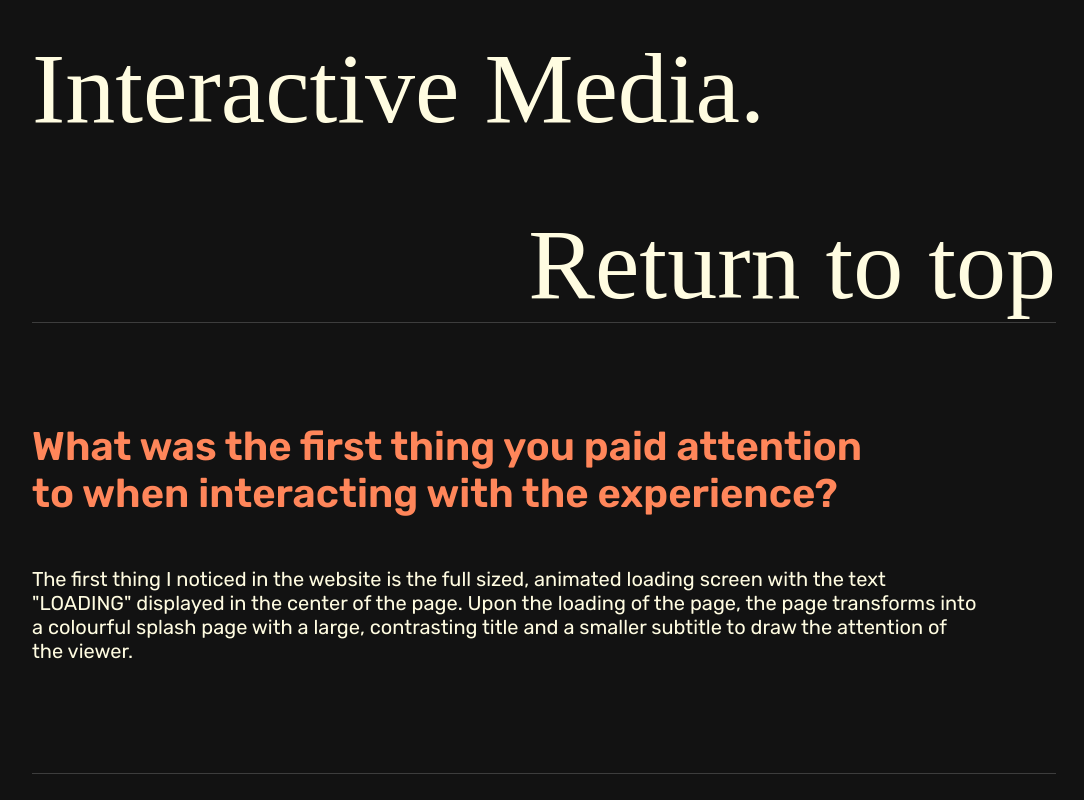
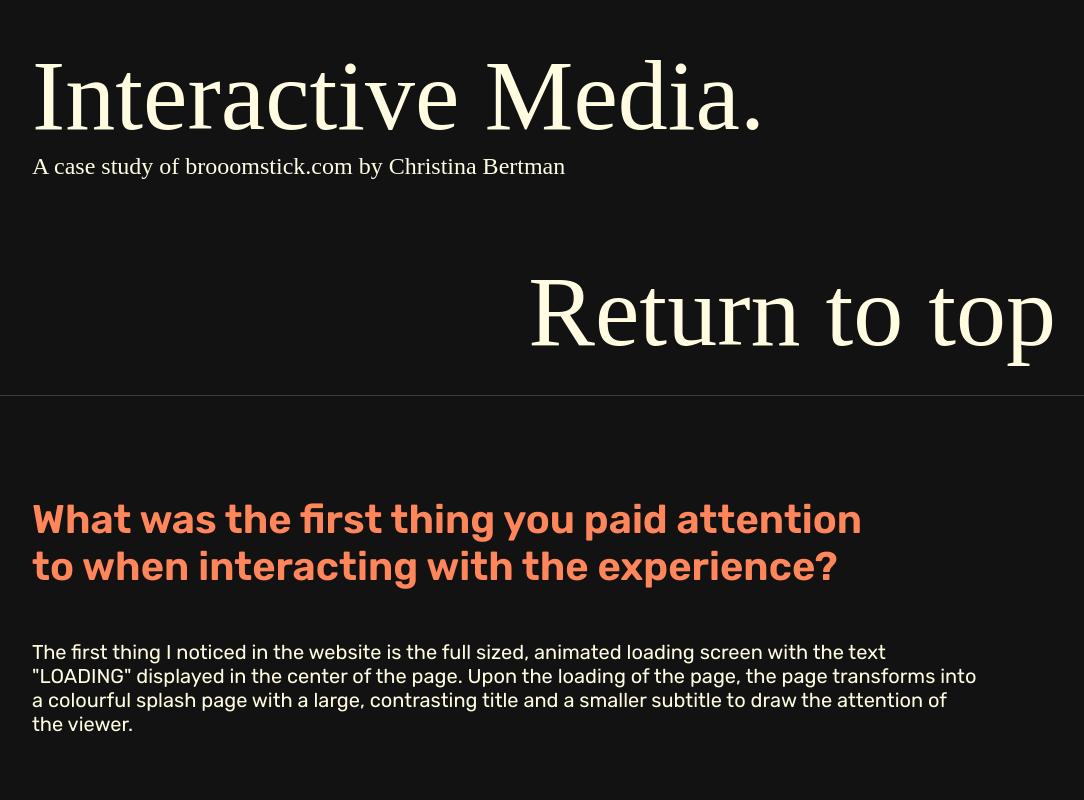
Before and after one commit to LuohanChen/luohanchen.github.io, a plain HTML site: page assignment1/index.html in a window 1280 px wide. Shown: the top 800 px of the page, without its empty margins (96-1180 px from the left). Drawn offline with Linux system fonts and the light colour scheme; a web font is replaced by a local one.

Commit message:
Answered questions

```diff
--- a/assignment1/index.html
+++ b/assignment1/index.html
@@ -17,39 +17,47 @@
   <body>
     <!--Navigation Bar for title-->
     <nav>
+      <div class="navsection">
+        <!--Wrapper for navbar to hold title and subtitle-->
         <h1>Interactive Media.</h1>
+        <p>
+          A case study of <strong>brooomstick.com</strong> by Christina Bertman
+        </p>
+      </div>
+
       <a href="#top">Return to top</a>
       <!--go back up to top of page-->
     </nav>
 
-    <!--Start of main content-->
+    <div class="container">
+      <!--Container to hold all content, and to manipulate CSS for everything except navbar.-->
       <div class="content">
         <h2 class="coral">
           <!--Color for the titles-->
-        What was the first thing you paid attention to when interacting with the
-        experience?
+          What was the first thing you paid attention to when interacting with
+          the experience?
         </h2>
         <p>
           The first thing I noticed in the website is the full sized, animated
           loading screen with the text "LOADING" displayed in the center of the
-        page. Upon the loading of the page, the page transforms into a colourful
-        splash page with a large, contrasting title and a smaller subtitle to
-        draw the attention of the viewer.
+          page. Upon the loading of the page, the page transforms into a
+          colourful splash page with a large, contrasting title and a smaller
+          subtitle to draw the attention of the viewer.
         </p>
       </div>
 
       <div class="content">
         <h2 class="purple">
-        Spend two minutes with the experience and create a list of each of your
-        discrete actions.
+          Spend two minutes with the experience and create a list of each of
+          your discrete actions.
         </h2>
         <p>
           The main interaction of the site is scrolling. The website prompts the
           user to do that by making the elements on the site move as the viewer
           scrolls. Other interactions on the site also includes clicking of
-        certain elements as some elements are deliberately clickable in order to
-        add more value to the site. There is also a fair bit of reading involved
-        as the site has lots of text content to back up the visuals.
+          certain elements as some elements are deliberately clickable in order
+          to add more value to the site. There is also a fair bit of reading
+          involved as the site has lots of text content to back up the visuals.
         </p>
       </div>
 
@@ -59,18 +67,18 @@
         </h2>
         <p>
           At one point there was this large heart-shaped button that was
-        pulsating, prompting me to take some form of action on it. So i clicked
-        on it. Upon clicking on it, more hearts appeared on the page. I spent a
-        good few minutes clicking in order to see if anything special happens
-        after a certain number of clicks or if there was any restriction on the
-        number of hearts.
+          pulsating, prompting me to take some form of action on it. So i
+          clicked on it. Upon clicking on it, more hearts appeared on the page.
+          I spent a good few minutes clicking in order to see if anything
+          special happens after a certain number of clicks or if there was any
+          restriction on the number of hearts.
         </p>
       </div>
 
       <div class="content">
         <h2 class="green">
-        What was the most common action in your two-minute interaction with the
-        experience?
+          What was the most common action in your two-minute interaction with
+          the experience?
         </h2>
         <p>
           The most common action was scrolling. The animations and elements on
@@ -82,8 +90,8 @@
 
       <div class="content">
         <h2 class="blue">
-        What is your impression of the intended primary goal of the interactive
-        experience?
+          What is your impression of the intended primary goal of the
+          interactive experience?
         </h2>
         <p>
           This webpage conveys it's message of the importance and value of
@@ -97,21 +105,21 @@
           How does the interactive experience communicate this primary goal?
         </h2>
         <p>
-        The usage of bright, contrasting colours and large, bold fonts used for
-        the titles assisted greatly in understanding the intentions and goals of
-        this webpage. The description texts in the webpage is also kept
-        deliberately short and digestable for quick reading.
+          The usage of bright, contrasting colours and large, bold fonts used
+          for the titles assisted greatly in understanding the intentions and
+          goals of this webpage. The description texts in the webpage is also
+          kept deliberately short and digestable for quick reading.
         </p>
       </div>
 
       <div class="content">
         <h2 class="yellow">
-        What is your impression of how the experience should be interacted with
-        over time? (For how long and how many different times)
+          What is your impression of how the experience should be interacted
+          with over time? (For how long and how many different times)
         </h2>
         <p>
-        I do like that that once the full context and message of the webpage is
-        understood in the first viewing, it adds to the experience of
+          I do like that that once the full context and message of the webpage
+          is understood in the first viewing, it adds to the experience of
           understanding all the details, references, key historical events in
           future interactions of the webpage. However, the novelty of the fancy
           scrolling effects and clickable elements wears off quickly.
@@ -124,28 +132,28 @@
           interacted with over time?
         </h2>
         <p>
-        The elements in the page visually changes and moves around as the viewer
-        scrolls down, giving the viewers a visual prompt to how much more they
-        have to scroll to reach the next segment of the webpage. Once the viewer
-        reaches the intended segment, the moving elements stop moving and
-        textual content starts to appear, signalling to the viewer to stop
-        scrolling and read the content.
+          The elements in the page visually changes and moves around as the
+          viewer scrolls down, giving the viewers a visual prompt to how much
+          more they have to scroll to reach the next segment of the webpage.
+          Once the viewer reaches the intended segment, the moving elements stop
+          moving and textual content starts to appear, signalling to the viewer
+          to stop scrolling and read the content.
         </p>
       </div>
 
       <div class="content">
         <h2 class="coral">
-        What was the first thing you paid attention to when interacting with the
-        experience?
+          What was the first thing you paid attention to when interacting with
+          the experience?
         </h2>
         <p>
           The first element that I discovered that can be interacted with in the
           webpage would be the navigation elements on the top center of the page
           when it's first loaded in. Although it provides a quick jump to each
-        section of the page, it's not very eye catching and gets overshadowed by
-        the other large, colourful elements. <br /><br />The first interaction
-        that caught by eye was the moving visual elements as I'm scrolling down
-        the page.
+          section of the page, it's not very eye catching and gets overshadowed
+          by the other large, colourful elements. <br /><br />The first
+          interaction that caught by eye was the moving visual elements as I'm
+          scrolling down the page.
         </p>
       </div>
 
@@ -155,10 +163,10 @@
           reference?
         </h2>
         <p>
-        The webpage frequently uses clippings and snippets of traditional media
-        like newspapers, artwork, paper tearoffs to reinforce the site's
-        aesthetics and message. The webpage presents these media pieces in a fun
-        yet informative way.
+          The webpage frequently uses clippings and snippets of traditional
+          media like newspapers, artwork, paper tearoffs to reinforce the site's
+          aesthetics and message. The webpage presents these media pieces in a
+          fun yet informative way.
         </p>
       </div>
 
@@ -178,8 +186,8 @@
         <p>
           The most frustrating part of the interaction is not knowing that the
           webpage has reached it's end as there are no indicators other than the
-        credits. Because the end segment looks just like every other segment on
-        the webpage, I was left scrolling while anticipating more from the
+          credits. Because the end segment looks just like every other segment
+          on the webpage, I was left scrolling while anticipating more from the
           webpage.
         </p>
       </div>
@@ -190,11 +198,17 @@
           makes that part satisfying?
         </h2>
         <p>
-        The most satisfying part of the interaction is the clickable heart. It's
-        satisfying because there is seemingly no limit to how many times you can
-        click the heart, it's a fun challenge to attempt to fill the screen with
-        the little hearts that pops out.
+          The most satisfying part of the interaction is the clickable heart.
+          It's satisfying because there is seemingly no limit to how many times
+          you can click the heart, it's a fun challenge to attempt to fill the
+          screen with the little hearts that pops out.
         </p>
+      </div>
+
+      <footer>
+        <!--Footer-->
+        <h4>Made with love by Chen Luohan</h4>
+      </footer>
     </div>
   </body>
 </html>
--- a/assignment1/style.css
+++ b/assignment1/style.css
@@ -1,11 +1,9 @@
 html {
-  scroll-behavior: smooth;
+  scroll-behavior: smooth; /*makes return to top button smooth scroll instead of instant*/
 }
 
 body {
   background: #121212; /*Background colour. Very dark grey but not fully black.*/
-  margin-left: 10%; /*Contain all the elements within the middle 80% of the screen*/
-  margin-right: 10%;
 }
 
 nav {
@@ -17,18 +15,35 @@ nav {
   border-color: rgb(61, 61, 61);
 }
 
+.navsection {
+  float: left; /*Elements gets arranged from the left*/
+  margin-left: 10%; /*Adding some space to the element*/
+  margin-top: 3%;
+  margin-bottom: 2%;
+}
+
+strong {
+  font-weight: 500; /*Font thickness*/
+}
+
 nav h1 {
-  margin-bottom: 3%; /*Adding some space to the element*/
-  margin-top: 3%;
   color: #fffce1; /*Text colour. Slightly yellow white*/
-  float: left; /*Elements gets arranged from the left*/
   font-family: "Imbue", serif; /*Fancy, serif font for title to give a retro feel*/
-  font-weight: 400; /*Font thickness.*/
+  font-weight: 400;
   font-size: 100px;
 }
 
+nav p {
+  color: #fffce1; /*Text colour. Slightly yellow white*/
+  font-family: "Imbue", serif; /*Fancy, serif font for title to give a retro feel*/
+  font-weight: 200;
+  font-size: 24px;
+}
+
 nav a {
+  margin-right: 10%;
   margin-top: 3%;
+  margin-bottom: 2%;
   float: right; /*Elements gets arranged from the right*/
   color: #fffce1;
   text-decoration: none; /*Removes underline on link texts*/
@@ -37,8 +52,13 @@ nav a {
   font-size: 100px;
 }
 
+.container {
+  margin-left: 10%; /*Adding some space to the element*/
+  margin-right: 10%;
+}
+
 .content {
-  padding-top: 100px; /*Adds space*/
+  padding-top: 100px; /*Adding some space to the element*/
   border-bottom: solid 1px;
   border-color: rgb(61, 61, 61);
   padding-bottom: 100px;
@@ -46,7 +66,7 @@ nav a {
 
 h2 {
   font-size: 40px;
-  font-family: "Rubik", sans-serif;
+  font-family: "Rubik", sans-serif; /*Neat, sans-serif font for readability*/
   font-weight: 600;
   padding-bottom: 50px; /*Adds space below text*/
 }
@@ -78,3 +98,14 @@ p {
 .blue {
   color: rgb(119, 143, 250);
 }
+
+footer {
+  color: #fffce1;
+  margin-top: 50px;
+  margin-bottom: 50px;
+  width: auto; /*Centers the text by centering a full-width element*/
+  text-align: center;
+  font-family: "Imbue", serif;
+  font-weight: 200;
+  font-size: 20px;
+}
```
Lines whose indentation alone changed are shown as unchanged.
